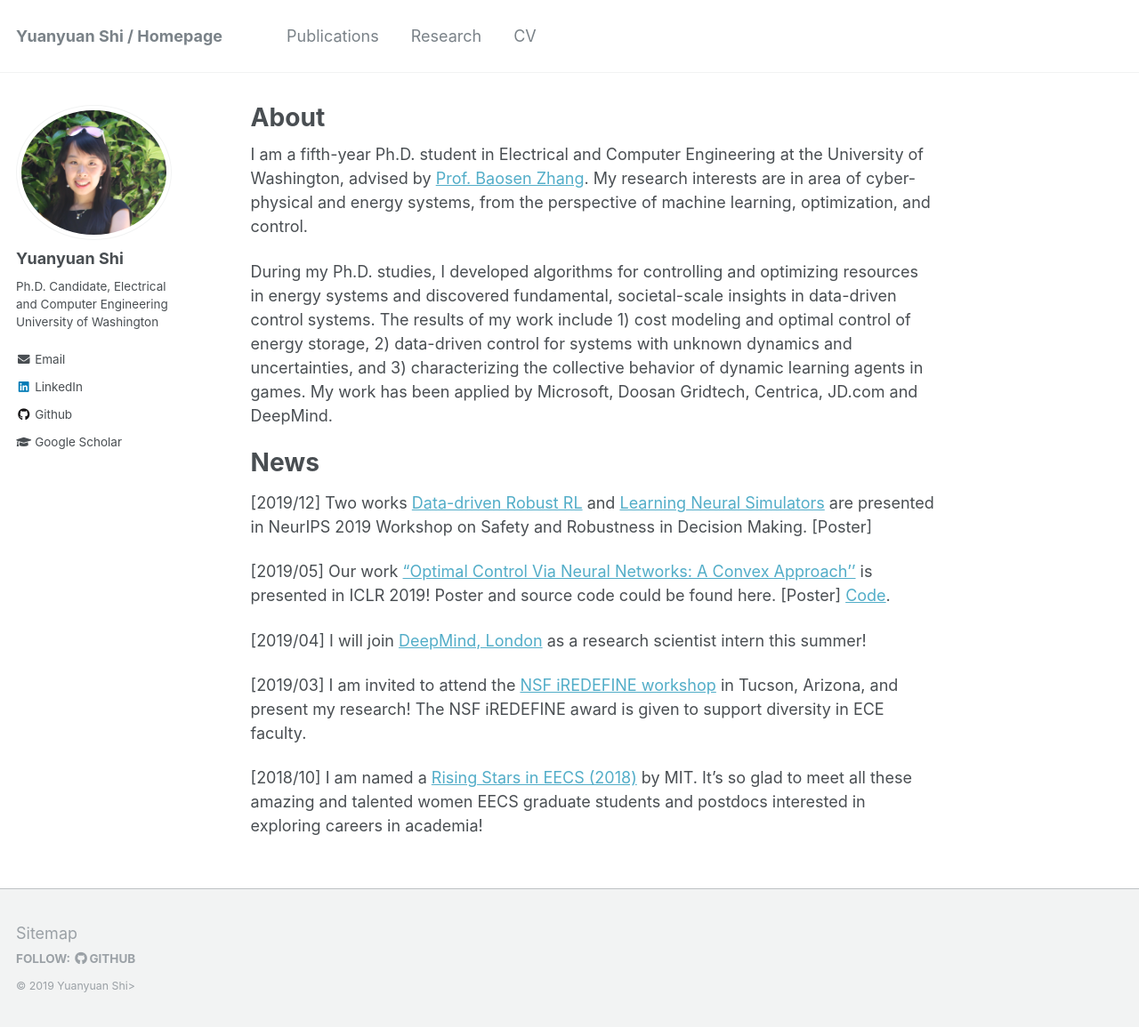
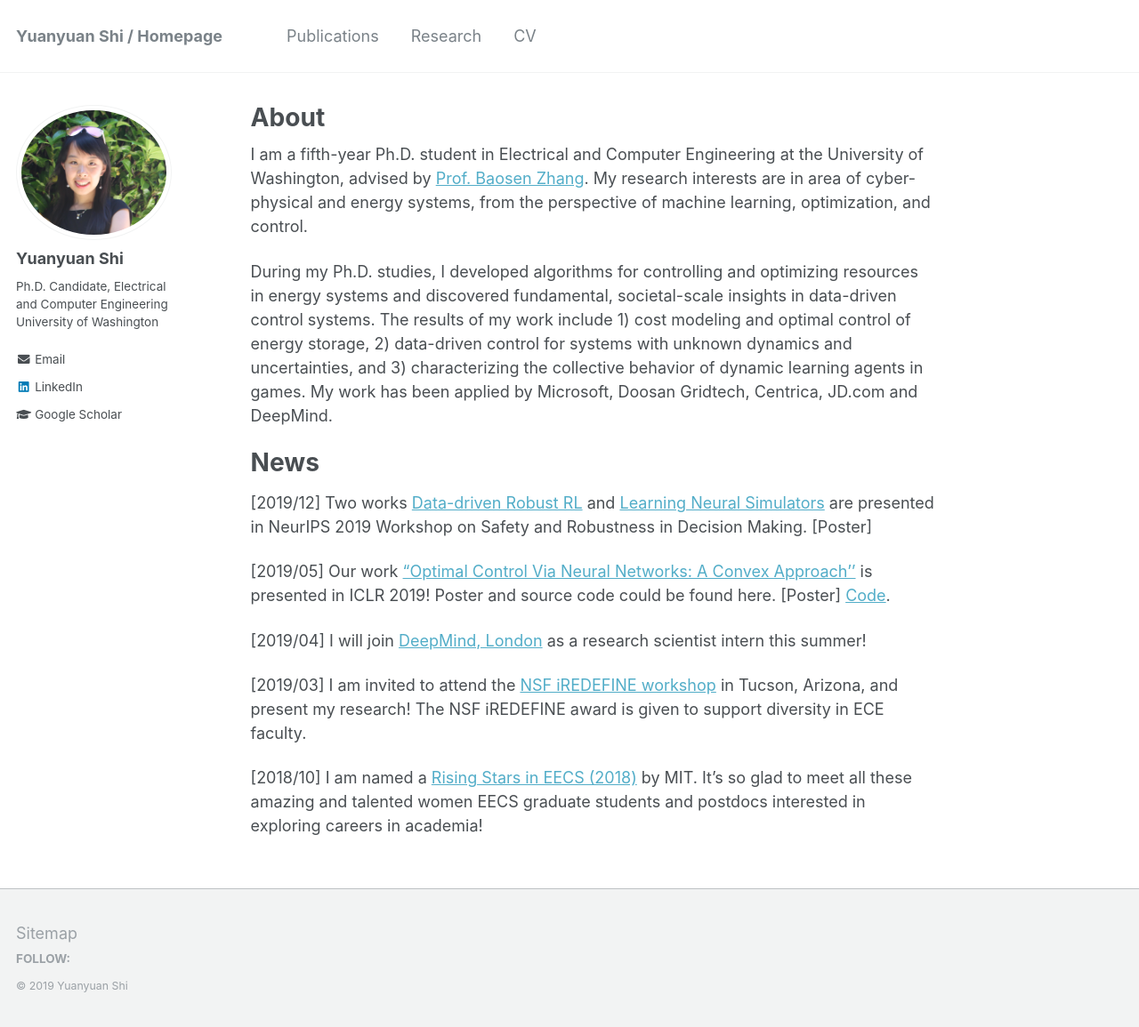
Before and after one commit to Yuanyuan-Shi/website, a Jekyll site: the page built from _pages/about.md, in a window 1280 px wide and 1155 px high. Shown: the whole window at 89% size. Built offline with Jekyll 4.4.1, drawn with Linux system fonts in a browser that asks for light colours.

Commit message:
change footer

```diff
--- a/_config.yml
+++ b/_config.yml
@@ -96,7 +96,7 @@ author:
   flickr           :
   facebook         :
   foursquare       :
-  github           : "Yuanyuan-Shi"
+  github           : #"Yuanyuan-Shi"
   google_plus      :
   keybase          :
   instagram        :
--- a/_includes/footer.html
+++ b/_includes/footer.html
@@ -20,4 +20,4 @@
   </ul>
 </div>
 
-<div class="page__footer-copyright">&copy; {{ site.time | date: '%Y' }} {{ site.name | default: site.title }}> </div>
+<div class="page__footer-copyright"> &copy; {{ site.time | date: '%Y' }} {{ site.name | default: site.title }}</div>
```
